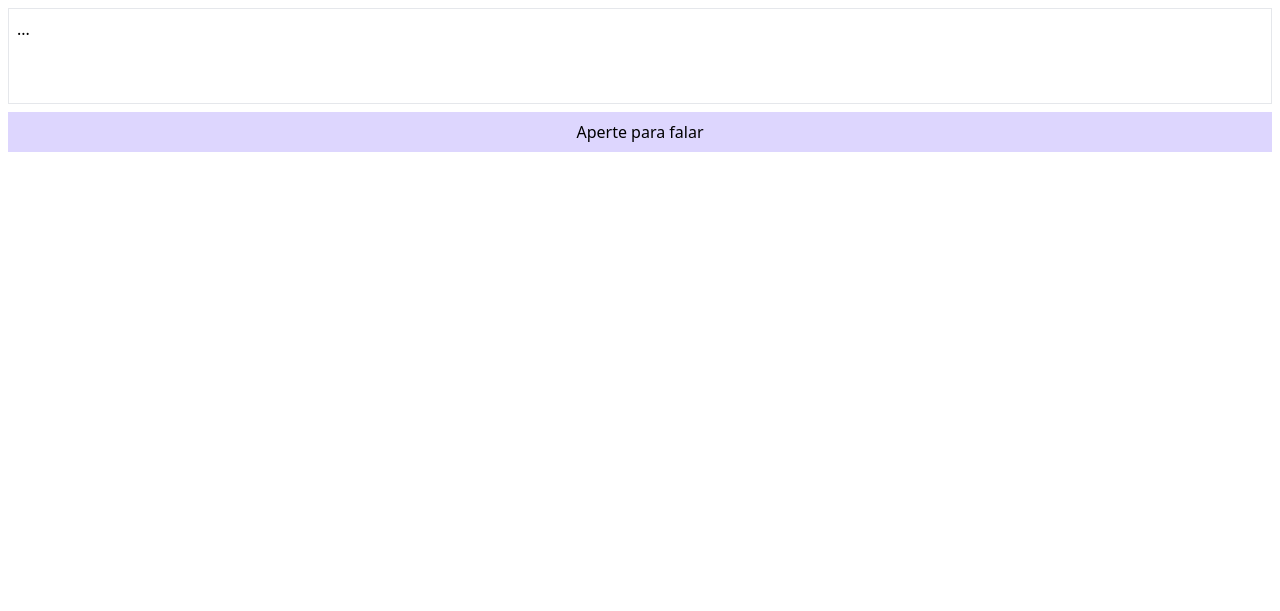
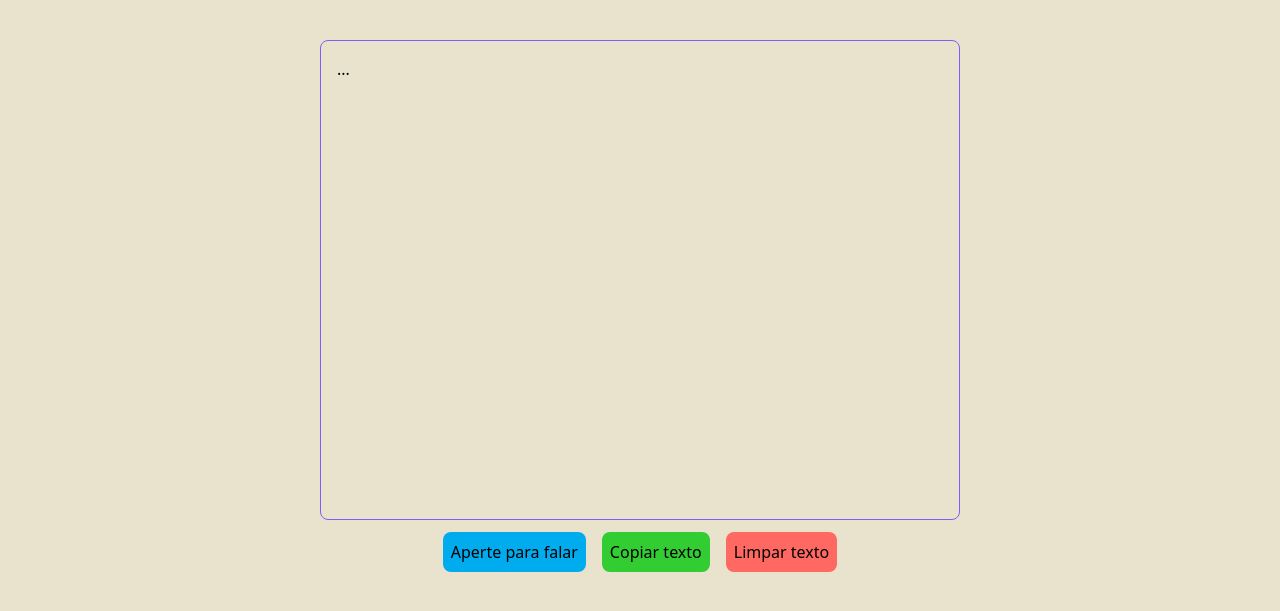
Before and after one commit to DiegoTeixeira7/APITransformVoiceToText, a PHP site: page / in a window 1280 px wide. Shown: the top 611 px of the page. Run offline with PHP 8.4, Linux system fonts and the light colour scheme.

Commit message:
added copy buttons to delete text

```diff
--- a/index.html
+++ b/index.html
@@ -10,20 +10,18 @@
 </head>
 
 <body>
-  <header></header>
-
   <main>
-    <div class="container">
+    <div class="index flex flex-wrap justify-center mt-10">
       <div class="flex flex-col">
-        <div class="border h-24 m-2 p-2 text">...</div>
-        <button class="bg-purple-200 mx-2 p-2">Aperte para falar</button>
+        <div class="text">...</div>
+        <div class="flex flex-wrap justify-center">
+          <button class="button-record mx-2 my-3 p-2">Aperte para falar</button>
+          <button class="button-copy mx-2 my-3 p-2">Copiar texto</button>
+          <button class="button-clear mx-2 my-3 p-2">Limpar texto</button>
+        </div>
       </div>
     </div>
   </main>
-
-  <aside></aside>
-  <footer></footer>
-
   <script src="script.js"></script>
 </body>
 
--- a/script.js
+++ b/script.js
@@ -1,18 +1,38 @@
-const button = document.querySelector('button')
+const buttonRecord = document.querySelector('.button-record')
+const buttonCopy = document.querySelector('.button-copy')
+const buttonClear = document.querySelector('.button-clear')
 const text = document.querySelector('.text')
 
 const recognition = createRecognition();
 let listening = false;
 
-button.addEventListener('click', e => {
+buttonRecord.addEventListener('click', e => {
   if (!recognition) return;
 
   listening ? recognition.stop() : recognition.start();
 
-  button.innerHTML = listening ? 'Aperte para falar' : 'Parar de escutar';
+  buttonRecord.innerHTML = listening ? 'Aperte para falar' : 'Parar de escutar';
 
-  button.classList.toggle('bg-purple-200');
-  button.classList.toggle('text-red-500');
+  buttonRecord.classList.toggle('text-black');
+  buttonRecord.classList.toggle('text-red');
+});
+
+buttonCopy.addEventListener('click', e => {
+  if (listening) return;
+
+  navigator.clipboard.writeText(text.innerHTML);
+
+  buttonCopy.innerHTML = 'Texto copiado';
+
+  setTimeout(() => {
+    buttonCopy.innerHTML = 'Copiar texto';
+  }, 3000);
+});
+
+buttonClear.addEventListener('click', e => {
+  if (listening) return;
+
+  text.innerHTML = '...';
 });
 
 function createRecognition() {
--- a/style.css
+++ b/style.css
@@ -1 +1,43 @@
 @import url("https://unpkg.com/tailwindcss@^2/dist/tailwind.min.css");
+
+* {
+  margin: 0;
+  padding: 0;
+  box-sizing: border-box;
+}
+
+body {
+  background: #e9e3ce;
+}
+
+button {
+  border-radius: 8px;
+}
+
+.button-record {
+  background: #00acee;
+
+}
+
+.button-copy {
+  background: #32cd32;
+}
+
+.button-clear {
+  background: #ff6961;
+}
+
+.text {
+  border-radius: 8px;
+  border: 1px solid #835afd;
+  height: 30em;
+  width: 40em;
+  padding: 1em;
+}
+.text-black {
+  color: #000000;
+}
+
+.text-red {
+  color: #B22222;
+}
```
